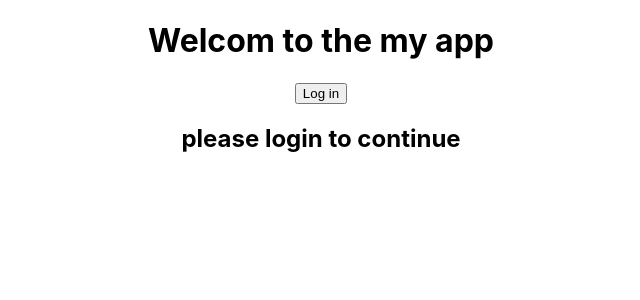
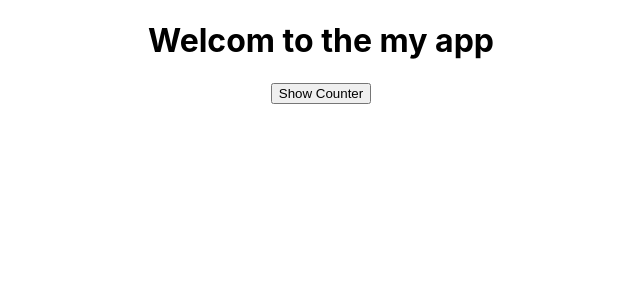
Before and after one commit to nguyentriencf/Learning-react, a React (Create React App) app in the folder intro/: page / in a window 1280 px wide. Shown: the top 300 px of the page, without its empty margins (319-959 px from the left). Built offline with nearby package versions, Linux system fonts and the light colour scheme.

Commit message:
The React Lifecycle of a Functional Component

```diff
--- a/intro/src/App.js
+++ b/intro/src/App.js
@@ -1,22 +1,18 @@
 import './App.css';
 import React, {useState} from 'react'
+import Counter from './Counter';
 
 function App() {
-  const [isLoggedIn, setIsloggedin] =useState(false) ;
+  const [showCouter,setShowCouter] =useState(false) ;
   return (
     <div className="App">
       <h1>Welcom to the my app</h1>
       <button onClick={()=>
-        setIsloggedin(!isLoggedIn)}>
-          {isLoggedIn ? ("Log out"):("Log in")}
+        setShowCouter(!showCouter)}>
+          {showCouter ? ("Hide Show counter"):("Show Counter")}
         </button>
-      {isLoggedIn? (<h1>Hello, Nguyen Trien</h1>):(
-        <div>
-          <h2>please login to continue</h2>
-        </div>
-      )}
+     {showCouter && <Counter/>}
     </div>
-
   );
 }
 export default App;
--- a/intro/src/Counter.jsx
+++ b/intro/src/Counter.jsx
@@ -1,9 +1,18 @@
-import React,{useState} from 'react';
+import React,{useState, useEffect} from 'react';
 
 const Counter = () => {
   let [count,setCount] = useState(0);
+  useEffect(()=>{
+    console.log("the component mounted");
+    return () =>{
+      console.log("the component unmounted");
+    }
+  },[])
+  /* tham số thứ 2 của hàm useEffect là một emty array được biết như là did mount chỉ
+  nhẩy vào update khi mounted và unmounted */
+  return(
 
-  return(
+
     <React.Fragment>
       <h2>this count:{count}</h2>
       <button onClick={()=> setCount(count++)}>increament</button>
```
